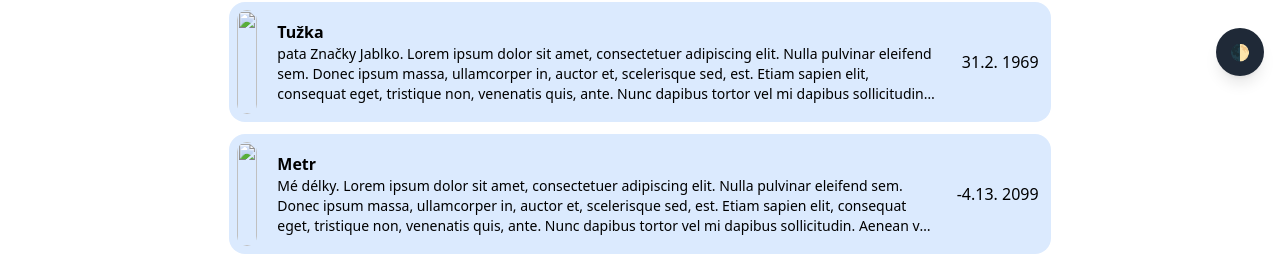
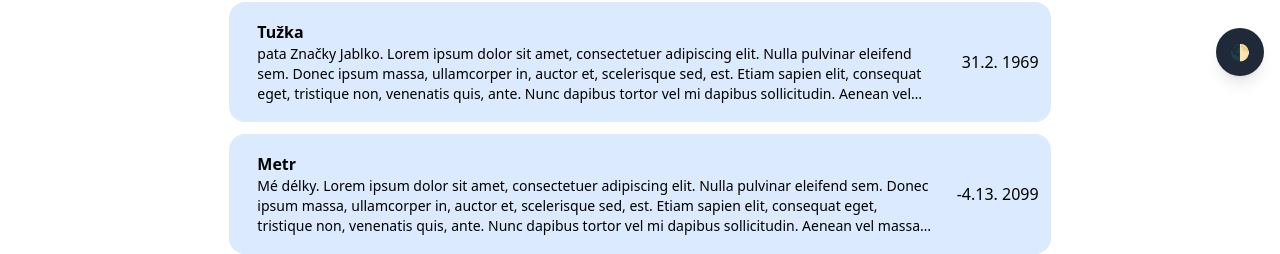
Before and after one commit to PyToby/IFI-Lost-Found, a Flask app: page / in a window 1280 px wide. Shown: the part 708-962 px from the top of the page. Run offline with Flask 3, Linux system fonts and the light colour scheme.

Commit message:
Item list layout fix

```diff
--- a/website/static/output.css
+++ b/website/static/output.css
@@ -705,10 +705,6 @@
   display: block;
 }
 
-.inline-block {
-  display: inline-block;
-}
-
 .inline {
   display: inline;
 }
@@ -754,10 +750,6 @@
   height: 2.25rem;
 }
 
-.h-\[100px\] {
-  height: 100px;
-}
-
 .h-\[120px\] {
   height: 120px;
 }
@@ -766,9 +758,8 @@
   height: 100%;
 }
 
-.h-fit {
-  height: -moz-fit-content;
-  height: fit-content;
+.h-\[100px\] {
+  height: 100px;
 }
 
 .min-h-screen {
@@ -803,8 +794,20 @@
   width: 100%;
 }
 
+.w-auto {
+  width: auto;
+}
+
 .min-w-\[100px\] {
   min-width: 100px;
+}
+
+.min-w-0 {
+  min-width: 0px;
+}
+
+.min-w-\[150px\] {
+  min-width: 150px;
 }
 
 .max-w-2xl {
@@ -819,10 +822,6 @@
   max-width: 80rem;
 }
 
-.max-w-full {
-  max-width: 100%;
-}
-
 .max-w-screen-lg {
   max-width: 1024px;
 }
@@ -831,28 +830,36 @@
   max-width: 36rem;
 }
 
+.max-w-full {
+  max-width: 100%;
+}
+
+.max-w-\[200px\] {
+  max-width: 200px;
+}
+
 .flex-none {
   flex: none;
 }
 
-.flex-1 {
-  flex: 1 1 0%;
-}
-
-.flex-initial {
-  flex: 0 1 auto;
+.flex-shrink {
+  flex-shrink: 1;
 }
 
 .shrink {
   flex-shrink: 1;
 }
 
+.shrink-0 {
+  flex-shrink: 0;
+}
+
 .flex-grow {
   flex-grow: 1;
 }
 
-.flex-grow-0 {
-  flex-grow: 0;
+.grow {
+  flex-grow: 1;
 }
 
 .basis-1\/2 {
@@ -865,6 +872,10 @@
 
 .basis-3\/5 {
   flex-basis: 60%;
+}
+
+.basis-0 {
+  flex-basis: 0px;
 }
 
 .rotate-180 {
@@ -895,6 +906,10 @@
 
 .items-center {
   align-items: center;
+}
+
+.items-stretch {
+  align-items: stretch;
 }
 
 .justify-end {
@@ -1093,10 +1108,6 @@
 
 .text-right {
   text-align: right;
-}
-
-.align-middle {
-  vertical-align: middle;
 }
 
 .text-2xl {
--- a/website/templates/preview_list.html
+++ b/website/templates/preview_list.html
@@ -1,21 +1,23 @@
 {% for preview in test_items%}
 
-<a class="flex bg-blue-100 dark:bg-neutral-800 rounded-2xl mx-4 mb-3 overflow-hidden h-[120px] place-items-center" href="item">
+<a class="flex bg-blue-100 dark:bg-neutral-800 rounded-2xl mx-4 mb-3 overflow-hidden h-[120px] items-center" href="item">
+
     <!-- Image -->
-    <div class="h-full shrink items-center justify-center p-2">
-        <img src="{{preview.image}}" class="h-full w-full object-contain rounded-xl">
+    <div class="shrink min-w-0 p-2 flex items-center max-w-[200px]">
+        <img src="{{preview.image}}" class="h-full w-auto object-contain rounded-xl">
     </div>
 
     <!-- Text -->
-    <div class="h-full flex-grow flex flex-col justify-center overflow-hidden px-3 min-w-[100px]">
+    <div class="basis-0 grow min-w-[150px] px-3 flex flex-col justify-center overflow-hidden">
         <strong class="truncate">{{preview.title}}</strong>
-        <p class="dark:text-gray-400 text-sm line-clamp-3 overflow-hidden">{{preview.info}}</p>
+        <p class="dark:text-gray-400 text-sm line-clamp-3">{{preview.info}}</p>
     </div>
 
     <!-- Date -->
-    <span class="px-3 flex-none justify-end">
+    <span class="px-3 shrink-0">
         {{preview.date}}
     </span>
+
 </a>
 
 {% endfor %}
```
